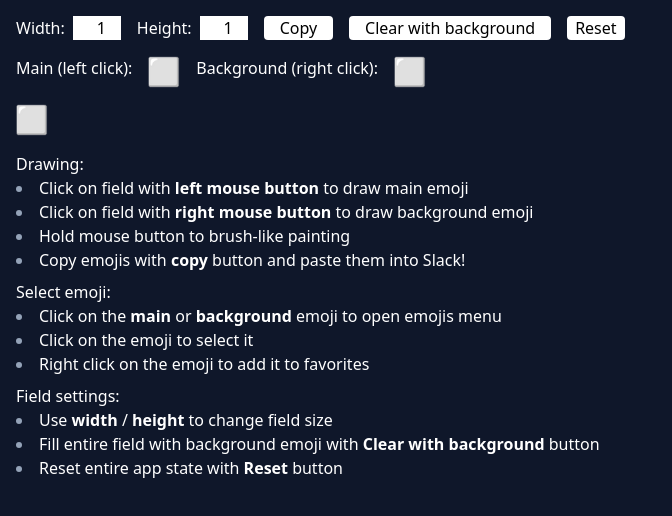
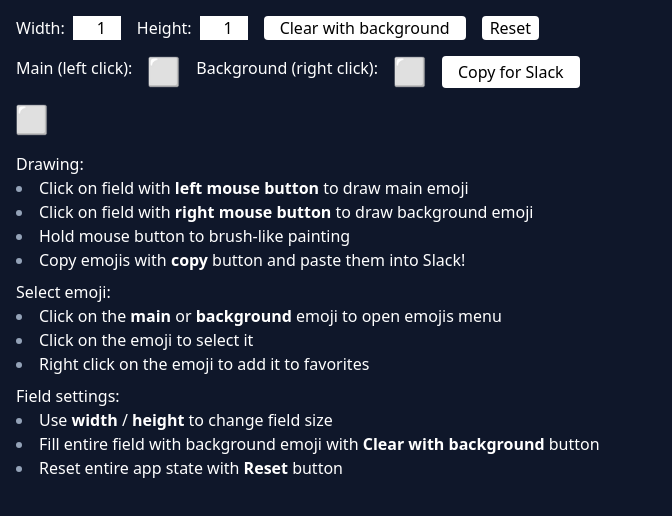
Before and after one commit to alexamy/slack-emoji-painter, a React (Vite) app: page / in a window 1280 px wide. Shown: the top 516 px of the page, without its empty margins (0-672 px from the left). Built offline with nearby package versions, Linux system fonts and the light colour scheme.

Commit message:
move button

```diff
--- a/src/app/App.tsx
+++ b/src/app/App.tsx
@@ -88,8 +88,8 @@ export function App() {
 					<SizeInputs width={field[0].length} height={field.length} />
 					<Buttons />
 				</div>
-				<div className='mb-4 flex space-x-4 text-white'>
-					<span>Main (left click):</span>
+				<div className='mb-4 flex space-x-4'>
+					<span className='text-white'>Main (left click):</span>
 					<img
 						className='h-[32px] w-[32px] cursor-pointer'
 						ref={brushRef}
@@ -104,7 +104,7 @@ export function App() {
 							setVisible(true);
 						}}
 					/>
-					<span>Background (right click):</span>
+					<span className='text-white'>Background (right click):</span>
 					<img
 						className='h-[32px] w-[32px] cursor-pointer'
 						ref={backgroundRef}
@@ -119,6 +119,12 @@ export function App() {
 							setVisible(true);
 						}}
 					/>
+					<button
+						className='rounded bg-white px-4 hover:bg-gray-200 active:bg-gray-300'
+						onClick={copy}
+					>
+						Copy for Slack
+					</button>
 				</div>
 				<div
 					className='w-fit select-none'
@@ -277,12 +283,6 @@ function Buttons() {
 	return (
 		<>
 			<button
-				className='rounded bg-white px-4 hover:bg-gray-200 active:bg-gray-300'
-				onClick={copy}
-			>
-				Copy
-			</button>
-			<button
 				className='rounded bg-white px-4 hover:bg-red-200 active:bg-red-300'
 				onClick={clear}
 			>
```
